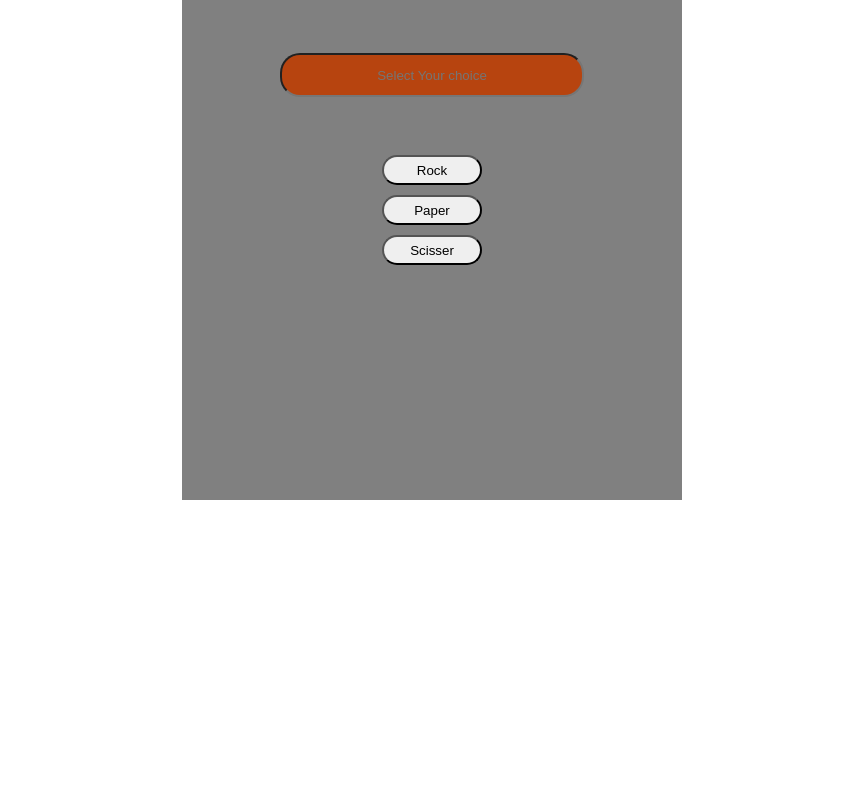
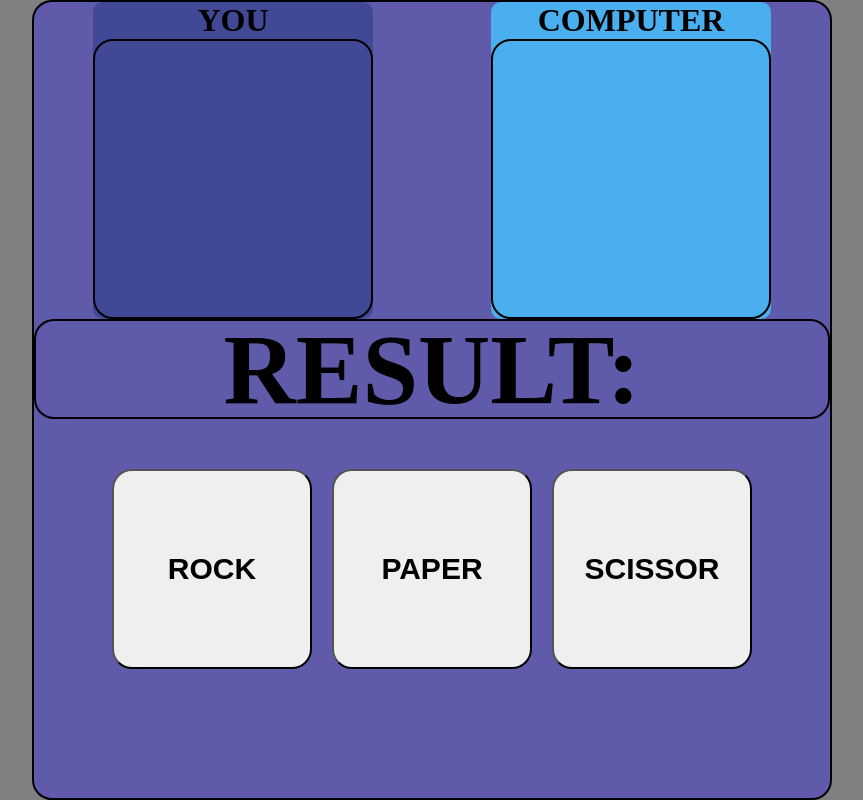
Before and after one commit to Sachin-138522/Rockpaperandceiser, a plain HTML site: page index.html in a window 1280 px wide. Shown: the whole page, without its empty margins (208-1071 px from the left). Drawn offline with Linux system fonts and the light colour scheme.

Commit message:
Basic sturcture of game and functatility has been added

```diff
--- a/index.html
+++ b/index.html
@@ -7,19 +7,23 @@
     <link rel="stylesheet" href="style.css" />
   </head>
   <body>
-    <div id="box">
-      <div id="input">
-        <input id="display" type="text" placeholder="Select Your choice" readonly />
+    <div id="content">
+      <div id="display">
+        <div id="player"><h1>YOU</h1>
+           <div id="playerbox"></div>
+        </div>
+        <div id="computer"><h1>COMPUTER</h1>
+          <div id="computerbox"></div></div>
       </div>
+      <div id="result"><h1>RESULT:</h1></div>
       <div id="button">
-        <button id="btn1">Rock</button>
-        <button id="btn2">Paper</button>
-        <button id="btn3">Scisser</button>
+        <button class="btncoice">ROCK</button>
+        <button class="btncoice">PAPER</button>
+        <button class="btncoice">SCISSOR</button>
       </div>
     </div>
 
-    <script  src="script.js">
-
-    </script>
+    <script src="script.js"></script>
+    <d
   </body>
 </html>
--- a/script.js
+++ b/script.js
@@ -1,33 +1,43 @@
-const display = document.querySelector("#input");
-const rock = document.querySelector('#btn1');
-const paper = document.querySelector('#btn2');
-const scissors = document.querySelector('#btn3');
+const playertext = document.querySelector("#playerbox")
+const computertext = document.querySelector("#computerbox")
+const option = document.querySelectorAll(".btncoice")
+const resulttext = document.querySelector("#result")
+let computer;
+let player ;
 
-const setRock = (e) => {
-   display.innerText = "You choose Rock"
-   display.style.backgroundColor = "red"
-};
-const setPaper = (e)=>{
-   display.textContent = "You choose Paper"
+option.forEach(Element => Element.addEventListener("click" , ()=>{
+  player = Element.textContent;
+  computerchoice()
+  playertext.textContent = player
+  computertext.textContent = computer
+  resulttext.textContent = result()
+
+}))
+function computerchoice(){
+  RandomNum = Math.floor(Math.random()*3)+1
+  switch(RandomNum){
+    case 1:
+       computer = "ROCK"
+       break;
+    case 2 :
+      computer = "PAPER"
+      break;
+    case 3 :
+      computer = "SCISSOR"
+      break;
+  }
 }
-const setScissors = (e)=>{
-    display.textContent = "You choose scisser"
-
+function result (){
+  if(computer == player){
+    return "It's Draw!"
+  }
+  else if (computer == "ROCK"){
+    return(player =="PAPER")?"YOU WON":"YOU LOST"
+  }
+  else if (computer == "PAPER"){
+    return(player =="SCISSOR")?"YOU WON":"YOU LOST"
+  }
+  else if (computer == "SCISSOR"){
+    return(player =="ROCK")?"YOU WON":"YOU LOST"
+  }
 }
-rock.addEventListener("click", setRock);
-paper.addEventListener("click", setPaper);
-scissors.addEventListener("click", setScissors);
-
-const computerChoice = () => {
-    const choice = ["Rock", "Paper", "Scissors"];
-    const computer = choice[Math.floor(Math.random() * 3)];
-    return computer;
-};
-
-const humanChoice = () => {
-    const choice = prompt("Enter your choice");
-    return choice;
-};
-
-const computer = computerChoice();
-console.log("Computer choice:", computer);
--- a/style.css
+++ b/style.css
@@ -1,49 +1,86 @@
 *{
     margin: 0px;
     padding: 0px;
+    box-sizing: border-box;
 }
-body{
+body {
     display: flex;
     justify-content: center;
     align-items: center;
+     background-color: grey;
 }
-#box{
-    height: 500px;
-    width: 500px;
-    background-color: grey;
+#content{
+    height: 800px;
+    width: 800px;
+    border:2px solid black;
+    border-radius: 20px;
+    background-color: rgb(95, 91, 170);
+}
+#playerbox{
+    height: 280px;
+    width: 280px;
+    border:2px solid black;
+    border-radius: 20px;
+    text-align: center;
+    font-size: 50px;
     display: flex;
     justify-content: center;
-    display: inline;
-    flex-direction: column-reverse;
+    align-items: center;
+    font-weight: bold;
+
 }
-#input{
-    height: 150px;
+#computerbox{
+    height: 280px;
+    width: 280px;
+    border:2px solid black;
+    border-radius: 20px;
+    text-align: center;
+    font-size: 50px;
+    display: flex;
+    justify-content: center;
+    align-items: center;
+    font-weight: bold;
+    flex-wrap: wrap;
+}
+#display {
+    display: flex;
+    justify-content: space-around;
+    /* border: 4px solid black; */
+}
+#button {
+    height: 300px;
     width: 100%;
     /* border:2px solid black; */
     display: flex;
     justify-content: center;
     align-items: center;
-
 }
-#input input{
-    height: 40px;
-    width: 300px;
-    text-align: center;
+.btncoice{
+    height: 200px;
+    width: 200px;
     border-radius: 20px;
-    background-color: rgb(183, 68, 15);
+    margin: 10px;
+    font-size: 30px;
+    font-weight: bold;
 }
-#button{
-    height: 120px;
+#result{
+    height: 100px;
     width: 100%;
-    /* border: 2px solid black; */
+    border: 2px solid black;
+    border-radius: 20px;
     display: flex;
     justify-content: center;
     align-items: center;
-    flex-direction: column;
+    font-size: 50px;
+    font-weight: bolder;
 }
-#button button {
-    height: 30px;
-    width: 100px;
-    margin: 5px;
-    border-radius: 20px;
+#player{
+    background-color: rgb(65, 73, 150);
+    text-align: center;
+    border-radius: 10px;
 }
+#computer {
+    background-color: rgb(73, 175, 238);
+    text-align: center;
+    border-radius: 10px;
+}
```
